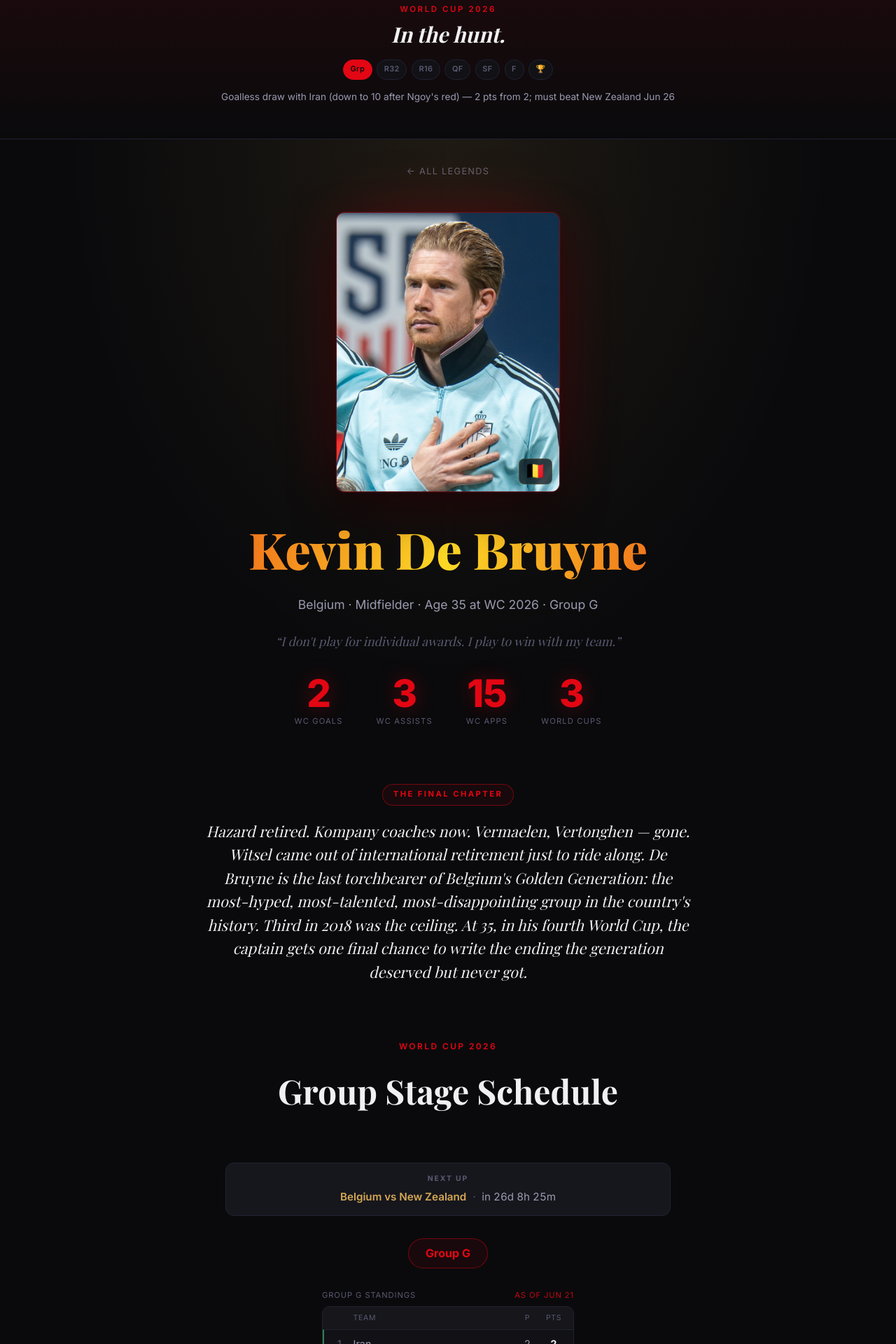
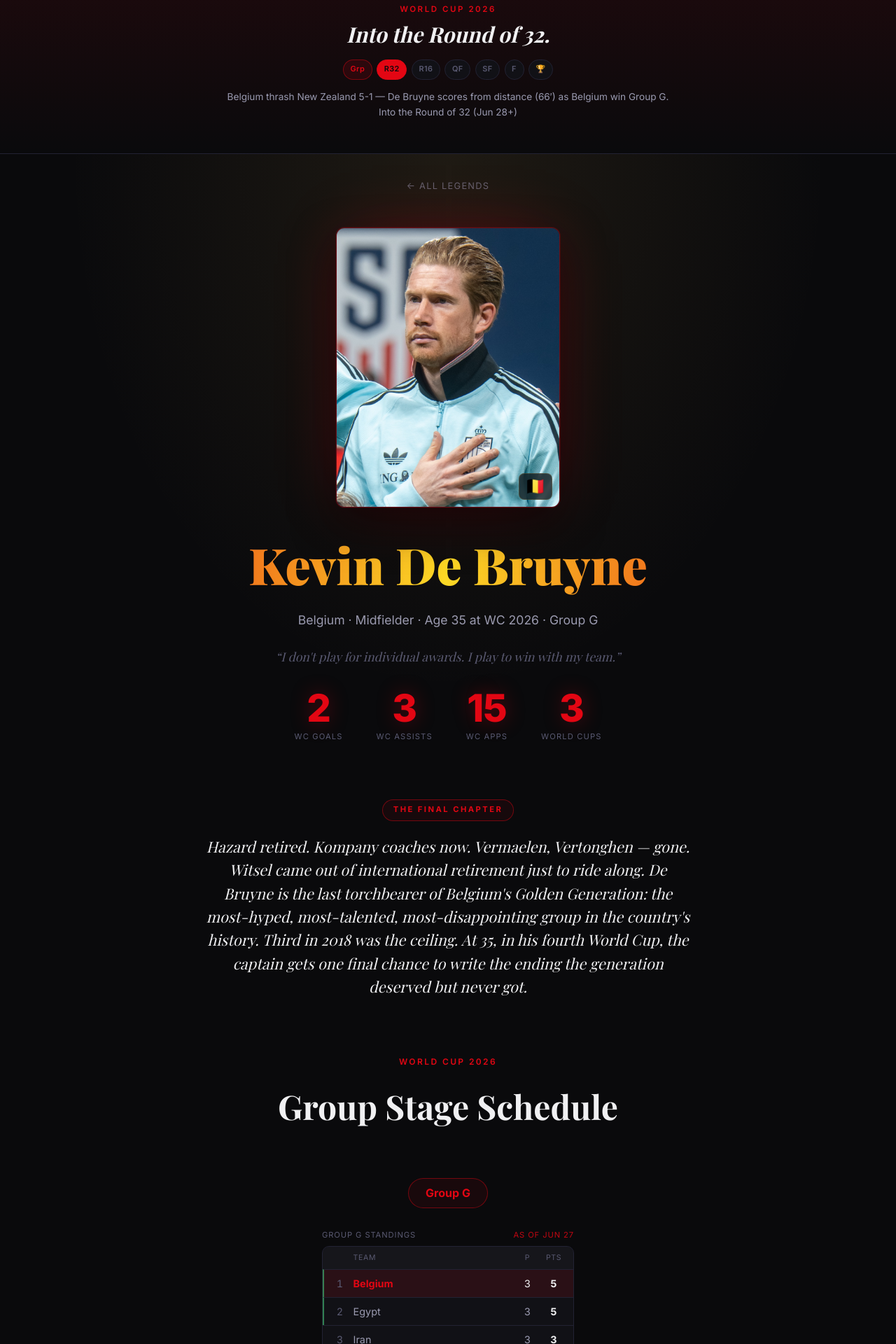
Before and after one commit to sportslegacy/finalchapter, a Next.js app: page /player/debruyne in a window 1280 px wide. Shown: the part 80-2000 px from the top of the page at 70% size. Built offline with nearby package versions, Linux system fonts and the light colour scheme; no server answers; a web font is replaced by a local one.

Commit message:
result: auto-update legend match result(s)

```diff
--- a/data/autoUpdate.js
+++ b/data/autoUpdate.js
@@ -1 +1 @@
-export const autoUpdate = { updatedAt: "2026-06-25T00:04:29.000Z" };
+export const autoUpdate = { updatedAt: "2026-06-27T05:05:21.000Z" };
--- a/data/players.js
+++ b/data/players.js
@@ -763,15 +763,15 @@ export const players = [
     worldCupApps: 15,
     wc2026: {
       group: "G",
-      status: { stage: "group", alive: true, note: "Goalless draw with Iran (down to 10 after Ngoy's red) — 2 pts from 2; must beat New Zealand Jun 26" },
+      status: { stage: "r32", alive: true, note: "Belgium thrash New Zealand 5-1 — De Bruyne scores from distance (66′) as Belgium win Group G. Into the Round of 32 (Jun 28+)" },
       groupTeams: ["Belgium", "Egypt", "Iran", "New Zealand"],
       groupTable: {
-        asOf: "Jun 21",
+        asOf: "Jun 27",
         teams: [
-          { name: "Iran", played: 2, points: 2 },
-          { name: "Belgium", played: 2, points: 2 },
-          { name: "New Zealand", played: 1, points: 1 },
-          { name: "Egypt", played: 1, points: 1 },
+          { name: "Belgium", played: 3, points: 5 },
+          { name: "Egypt", played: 3, points: 5 },
+          { name: "Iran", played: 3, points: 3 },
+          { name: "New Zealand", played: 3, points: 1 },
         ],
       },
       matches: [
@@ -800,6 +800,7 @@ export const players = [
           kickoffUtc: "2026-06-27T03:00:00.000Z",
           venue: "BC Place",
           city: "Vancouver",
+          result: { outcome: "W", score: "5-1", scorers: "De Bruyne 66′, Trossard 28′ 50′, Lukaku 86′, Saelemaekers 90+4′" },
         },
       ],
       storyline:
```
